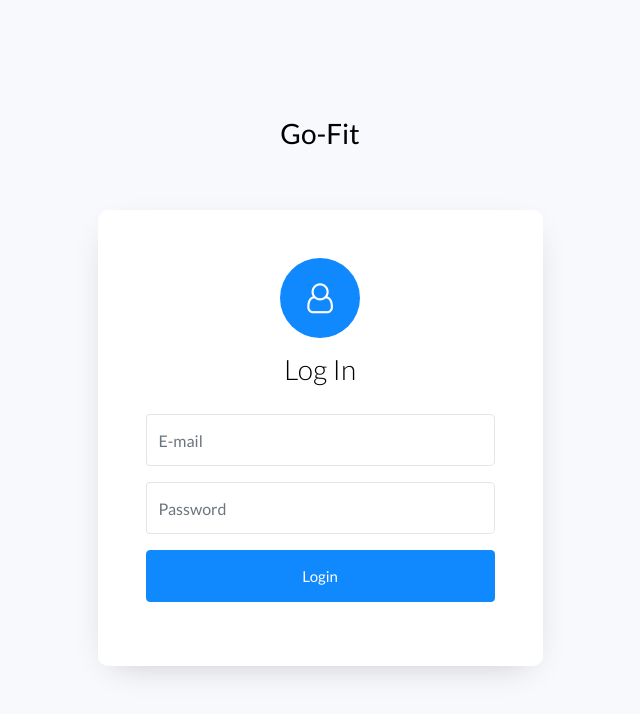
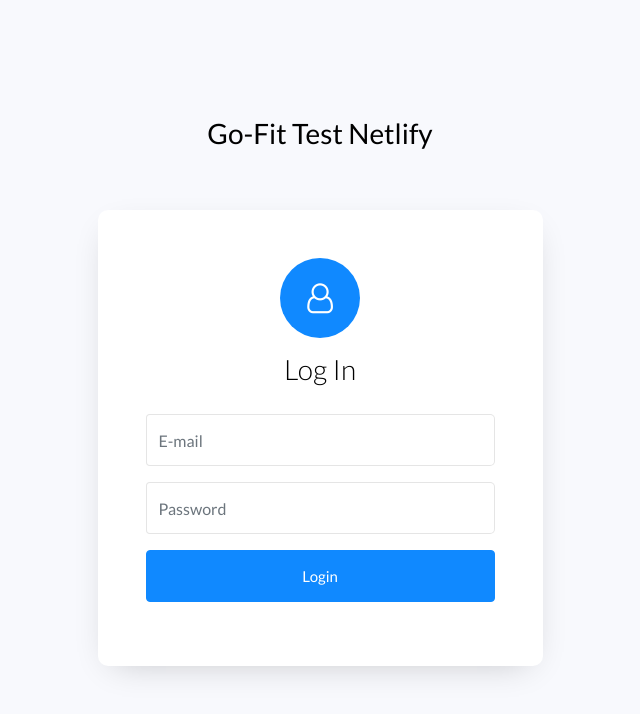
Before and after one commit to valentVasti/frontend_p3l, a Vue app: page / in a window 1280 px wide. Shown: the top 714 px of the page, without its empty margins (320-960 px from the left). Built offline with nearby package versions, Linux system fonts and the light colour scheme.

Commit message:
tes lagi 2

```diff
--- a/src/components/loginPage.vue
+++ b/src/components/loginPage.vue
@@ -22,7 +22,7 @@
     <div class="container">
       <div class="row justify-content-center">
         <div class="col-md-6 text-center mb-5">
-          <h2 class="heading-section">Go-Fit</h2>
+          <h2 class="heading-section">Go-Fit Test Netlify</h2>
         </div>
       </div>
       <div class="row justify-content-center">
```
